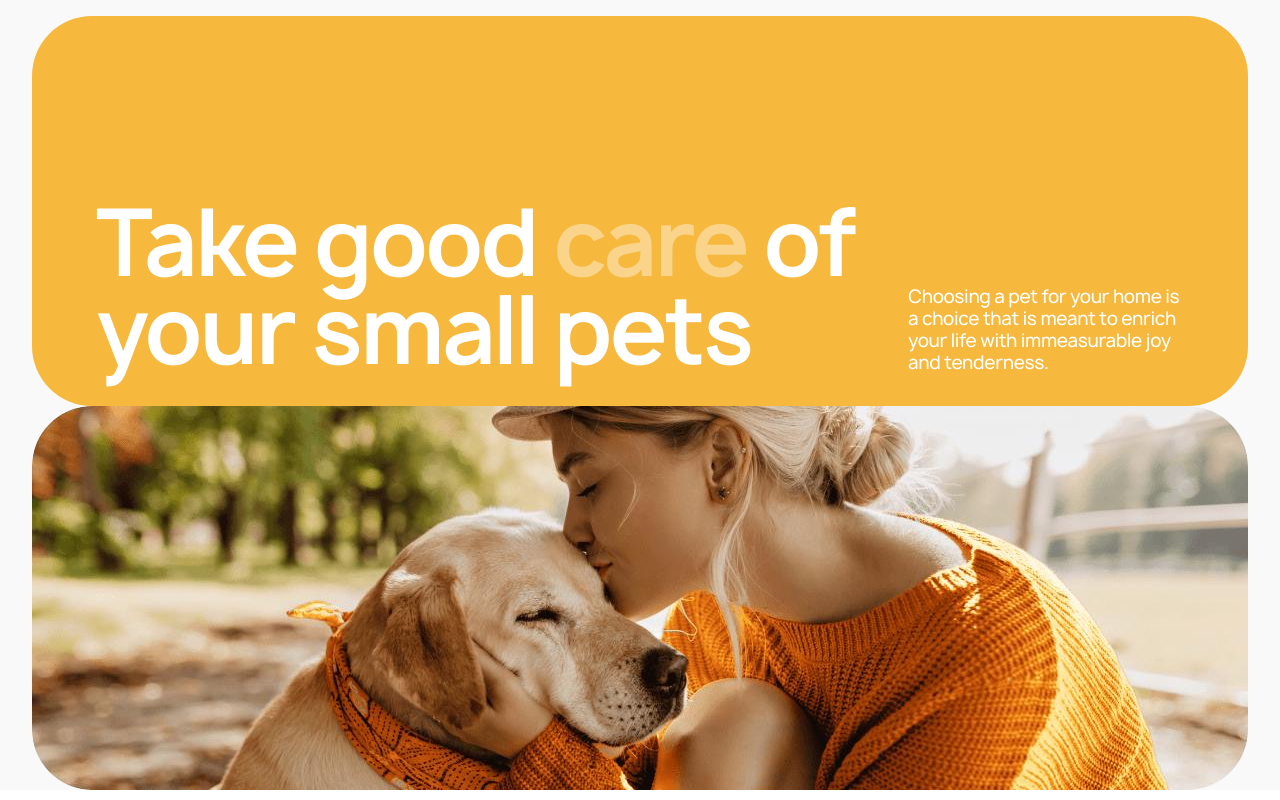
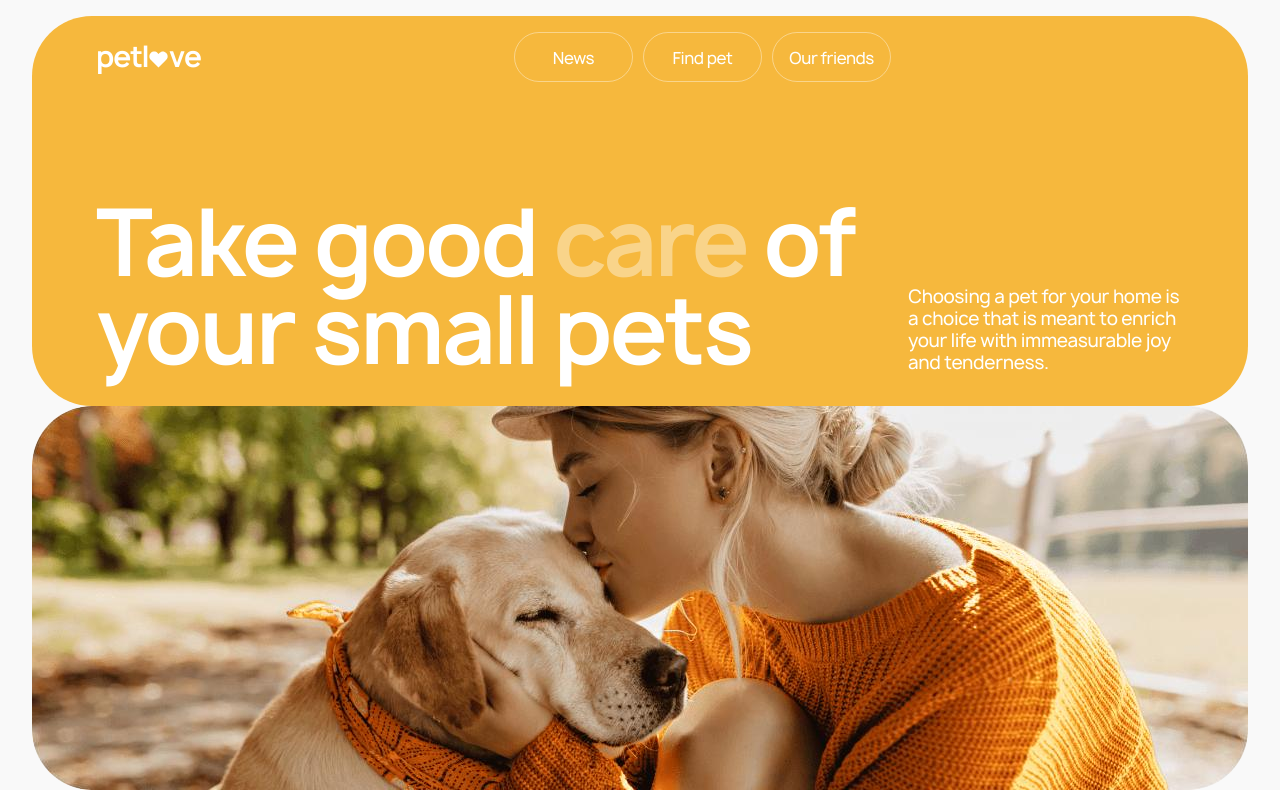
Before and after one commit to instreamer1/Petlove-App, a React (Vite) app: page /home in a window 1280 px wide. Built offline with nearby package versions, Linux system fonts and the light colour scheme; no server answers.

Commit message:
add notfoundpage

```diff
--- a/src/components/Header/Header.jsx
+++ b/src/components/Header/Header.jsx
@@ -1,6 +1,6 @@
-import {  useState } from 'react';
+import { useState } from 'react';
 import css from './Header.module.css';
-import useResponsive from "../hooks/useResponsive.js"
+import useResponsive from '../hooks/useResponsive.js';
 
 import Logo from '../Logo/Logo';
 import Nav from '../Nav/Nav';
@@ -47,6 +47,10 @@ const Header = ({ isHomePage }) => {
           className={`${css.wrapper} ${isHomePage ? css.wrapperHomePage : ''}`}>
           <Logo isHomePage={isHomePage} />
           <div className={css.navWrapperTablet}>
+            {!isTablet && !isMobile && (
+              <Nav isHomePage={isHomePage} variant='desktop' />
+            )}
+
             {isLoggedIn ? (
               <UserNav isHomePage={isHomePage} />
             ) : (
@@ -67,7 +71,11 @@ const Header = ({ isHomePage }) => {
           isSidebarOpen ? css.open : ''
         }`}>
         <div className={css.navWrapper}>
-          <Nav closeSidebar={closeSidebar} isHomePage={isHomePage} />
+          <Nav
+            closeSidebar={closeSidebar}
+            isHomePage={isHomePage}
+            variant='sidebar'
+          />
           {isLoggedIn ? (
             <LogOutBtn closeSidebar={closeSidebar} isHomePage={isHomePage} />
           ) : (
--- a/src/components/Header/Header.module.css
+++ b/src/components/Header/Header.module.css
@@ -13,6 +13,7 @@
 
 .navWrapperTablet {
   margin-left: auto;
+  /* z-index: 1; */
 }
 
 .burgerWrapper {
@@ -69,7 +70,7 @@
 
 @media screen and (min-width: 1280px) {
   .wrapper {
-    justify-content: space-between;
+
   }
 
   .wrapperHomePage {
@@ -86,4 +87,12 @@
   .sidebar.open {
     display: none;
   }
+
+  .navWrapperTablet {
+   display: flex;
+   flex-grow: 1;
+   margin-left: 313px;
+   flex-direction: row;
+   justify-content: space-between;
+  }
 }
--- a/src/components/Layout/Layout.jsx
+++ b/src/components/Layout/Layout.jsx
@@ -12,7 +12,7 @@ const Layout = () => {
       <header className={css.header}>
         <div className={css.container}>
           <Header isHomePage={isHomePage}/>
-          <Loader />
+          {/* <Loader /> */}
         </div>
       </header>
 
--- a/src/components/Logo/Logo.jsx
+++ b/src/components/Logo/Logo.jsx
@@ -5,7 +5,7 @@ const Logo =({isHomePage}) =>{
 
     return (
         <a href="/" className={css.logoWrapper}>
-              <p className={`${isHomePage ? css.text : css.otherPage}`} >petl<svg className={`${isHomePage ? css.iconHome : css.icon}`}>
+              <p className={`${isHomePage ? css.text : css.otherPage}`}>petl<svg className={`${isHomePage ? css.iconHome : css.icon}`}>
             <use href={`${iconSprite}#heart`}></use>
           </svg>ve</p>
         </a>
--- a/src/components/Logo/Logo.module.css
+++ b/src/components/Logo/Logo.module.css
@@ -2,6 +2,7 @@
   display:inline-block;
   width: 78px;
   height: 20px;
+  z-index: 1;
 }
 
 .text {
@@ -59,3 +60,6 @@
 
   }
 }
+@media screen and (min-width: 1280px) {
+
+}
--- a/src/components/Nav/Nav.jsx
+++ b/src/components/Nav/Nav.jsx
@@ -1,25 +1,52 @@
 import { NavLink } from 'react-router-dom';
 import css from './Nav.module.css';
 
-const Nav = ({ closeSidebar, isHomePage }) => {
+const Nav = ({ closeSidebar, isHomePage, variant="sidebar" }) => {
   return (
-    <div className={css.navWrapper}>
+    <div
+    className={
+      variant === "desktop"
+        ? css.navWrapperDesktop
+        : css.navWrapper
+    }
+  >
       <NavLink
-        className={`${isHomePage ? css.linkHome : css.link}`}
-        to='/news'
-        onClick={closeSidebar}>
+        className={
+          isHomePage
+            ? css.linkHome
+            : variant === "desktop"
+            ? css.linkDesktop
+            : css.link
+        }
+        to="/news"
+        onClick={closeSidebar}
+      >
         News
       </NavLink>
       <NavLink
-        className={`${isHomePage ? css.linkHome : css.link}`}
-        to='/notices'
-        onClick={closeSidebar}>
+        className={
+          isHomePage
+            ? css.linkHome
+            : variant === "desktop"
+            ? css.linkDesktop
+            : css.link
+        }
+        to="/notices"
+        onClick={closeSidebar}
+      >
         Find pet
       </NavLink>
       <NavLink
-        className={`${isHomePage ? css.linkHome : css.link}`}
-        to='/friends'
-        onClick={closeSidebar}>
+        className={
+          isHomePage
+            ? css.linkHome
+            : variant === "desktop"
+            ? css.linkDesktop
+            : css.link
+        }
+        to="/friends"
+        onClick={closeSidebar}
+      >
         Our friends
       </NavLink>
     </div>
--- a/src/components/Nav/Nav.module.css
+++ b/src/components/Nav/Nav.module.css
@@ -4,8 +4,8 @@
   align-items: center;
   gap: 10px;
 }
-.linkHome
- {
+
+.linkHome {
   display: inline-block;
   font-family: var(--font-family);
   font-weight: 500;
@@ -15,8 +15,8 @@
   color: #262626;
   border: 1px solid rgba(38, 38, 38, 0.4);
   border-radius: 30px;
-  padding: 15px ;
- text-align: center;
+  padding: 15px;
+  text-align: center;
   width: 119px;
   height: 48px;
 }
@@ -36,11 +36,55 @@
   border-radius: 30px;
   width: 119px;
   height: 48px;
-  padding: 15px ;
+  padding: 15px;
   text-align: center;
 }
 
 .link:hover,
-.link:focus{
+.link:focus {
   border: 1px solid #fff;
 }
+
+@media screen and (min-width: 1280px) {
+  .image {
+    width: 512px;
+    height: 654px;
+  }
+
+  .navWrapperDesktop {
+    display: flex;
+    align-items: center;
+    gap: 10px;
+  }
+
+  .linkHome {
+    border: 1px solid rgba(255, 255, 255, 0.4);
+    border-radius: 30px;
+    padding: 15px;
+    height: 50px;
+    font-size: 16px;
+    line-height: 125%;
+    letter-spacing: -0.03em;
+    color: #fff;
+    z-index: 1;
+  }
+
+  .linkDesktop {
+    border: 1px solid rgba(38, 38, 38, 0.15);
+    border-radius: 30px;
+    padding: 15px 20px;
+    min-width: 80px;
+    height: 50px;
+    font-family: var(--font-family);
+    font-weight: 500;
+    font-size: 16px;
+    line-height: 125%;
+    letter-spacing: -0.03em;
+    color: #262626;
+  }
+
+  .linkDesktop:hover,
+  .linkDesktop:focus {
+    border: 1px solid #f6b83d;
+  }
+}
--- a/src/components/PetBlock/PetBlock.module.css
+++ b/src/components/PetBlock/PetBlock.module.css
@@ -1,7 +1,6 @@
 
 .picture{
   display: block;
-  object-fit: cover;
 }
 
 .image {
--- a/src/components/UserNav/UserNav.module.css
+++ b/src/components/UserNav/UserNav.module.css
@@ -15,5 +15,7 @@
 
 @media screen and (min-width: 1280px) {
 
-
+  .userNav.userNavOther {
+    margin-left: 0;
+  }
 }
--- a/src/pages/AddPetPage/AddPetPage.module.css
+++ b/src/pages/AddPetPage/AddPetPage.module.css
@@ -17,6 +17,7 @@
   margin-bottom: 10px;
   background: url('../../assets/images/image_bg_mob.png') center center / cover
     no-repeat;
+    overflow: hidden;
 }
 
 .formWrapper {
--- a/src/pages/NotFoundPage/NotFoundPage.jsx
+++ b/src/pages/NotFoundPage/NotFoundPage.jsx
@@ -1,12 +1,30 @@
-import { Link } from 'react-router-dom';
+import { useNavigate } from 'react-router-dom';
 import css from './NotFoundPage.module.css';
+import catNotFound from '../../assets/images/catNotFoundDesktop.png';
+const NotFoundPage = props => {
 
-const NotFoundPage=(props)=> {
-    return (
-        <div>
-            <Link href="/"><Link/>
+    const navigate = useNavigate();
+
+  return (
+    <section className={css.notFoundPage}>
+      <div className={css.container}>
+        <div className={css.notFoundContentWrapper}>
+          <div className={css.notFoundTitle}>
+            <h2 className={css.title}>4</h2>
+            <div className={css.imgWrapper}>
+              <img src={catNotFound} alt='cat' className={css.image} />
+            </div>
+            <h2 className={css.title}>4</h2>
+          </div>
+          <h4 className={css.notFoundDescription}>
+            Ooops! This page not found :(
+          </h4>
+          <button type="button"   onClick={() => navigate('/')}  className={css.notFondButton} >
+            To home page</button>
         </div>
-    );
-}
+      </div>
+    </section>
+  );
+};
 
 export default NotFoundPage;
--- a/src/pages/NotFoundPage/NotFoundPage.module.css
+++ b/src/pages/NotFoundPage/NotFoundPage.module.css
@@ -0,0 +1,120 @@
+.notFoundPage {
+  border-radius: 30px;
+  padding: 20px;
+}
+
+.container {
+  border-radius: 30px;
+  background: #f6b83d;
+}
+
+.notFoundContentWrapper {
+  display: flex;
+  flex-direction: column;
+  align-items: center;
+  padding: 245px 33px;
+}
+
+.notFoundTitle {
+  display: flex;
+  margin-bottom: 20px;
+}
+
+.title {
+  font-family: var(--font-family);
+  font-weight: 800;
+  font-size: 120px;
+  line-height: 100%;
+  color: #fff;
+}
+
+.imgWrapper {
+  border-radius: 100px;
+  width: 109px;
+  height: 109px;
+  background: rgba(255, 255, 255, 0.1);
+  overflow: hidden;
+}
+
+.image {
+  width: 100%;
+  height: 100%;
+  object-fit: cover;
+}
+
+.notFoundDescription {
+  font-family: var(--font-family);
+  font-weight: 700;
+  font-size: 16px;
+  line-height: 125%;
+  letter-spacing: -0.03em;
+  color: #fff;
+  margin-bottom: 20px;
+}
+
+.notFondButton {
+  border-radius: 30px;
+  padding: 12px 20px;
+  width: 150px;
+  height: 42px;
+  background: #fff4df;
+  font-family: var(--font-family);
+  font-weight: 700;
+  font-size: 14px;
+  line-height: 129%;
+  letter-spacing: -0.03em;
+  color: #f6b83d;
+  transition: transform 0.3s ease, box-shadow 0.3s ease;
+}
+
+.notFondButton:hover {
+  transform: scale(1.1);
+  box-shadow: 0 4px 8px rgba(0, 0, 0, 0.2);
+}
+
+@media screen and (min-width: 768px) {
+  .notFoundPage {
+    border-radius: 60px;
+    padding: 32px;
+  }
+
+  .notFoundContentWrapper {
+    padding: 221px 32px;
+  }
+
+  .notFoundTitle {
+    margin-bottom: 40px;
+  }
+  .title {
+    font-size: 300px;
+  }
+
+  .imgWrapper {
+    border-radius: 140px;
+    width: 280px;
+    height: 280px;
+    background: rgba(255, 255, 255, 0.1);
+    overflow: hidden;
+  }
+
+  .notFoundDescription {
+    font-size: 24px;
+    line-height: 117%;
+    margin-bottom: 20px;
+  }
+
+  .notFondButton {
+    border-radius: 30px;
+    padding: 14px 20px;
+    width: 162px;
+    height: 48px;
+    font-size: 16px;
+    line-height: 125%;
+  }
+}
+
+@media screen and (min-width: 1280px) {
+  .notFoundContentWrapper {
+    padding: 109px 283px;
+  }
+}
```
Also changed, not shown: src/assets/images/catNotFmob.png (added).
